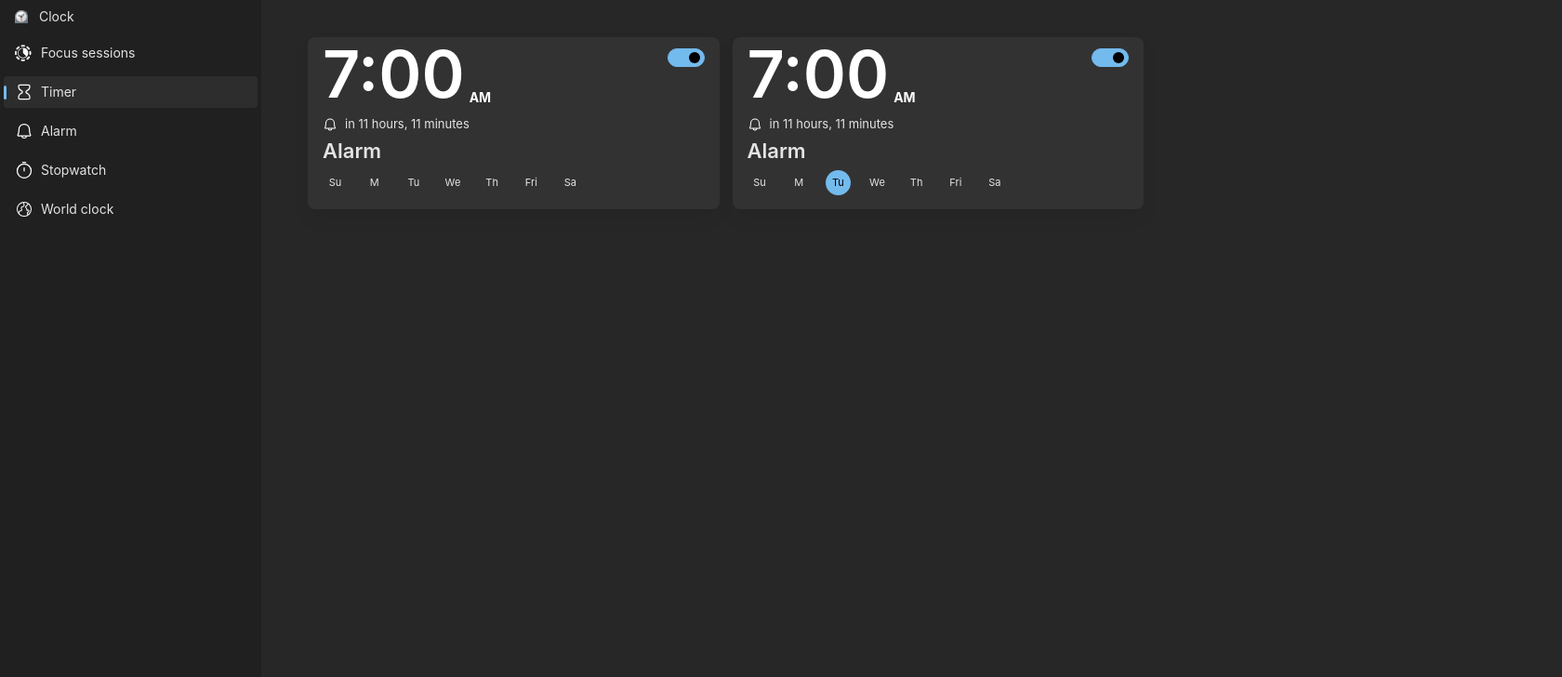
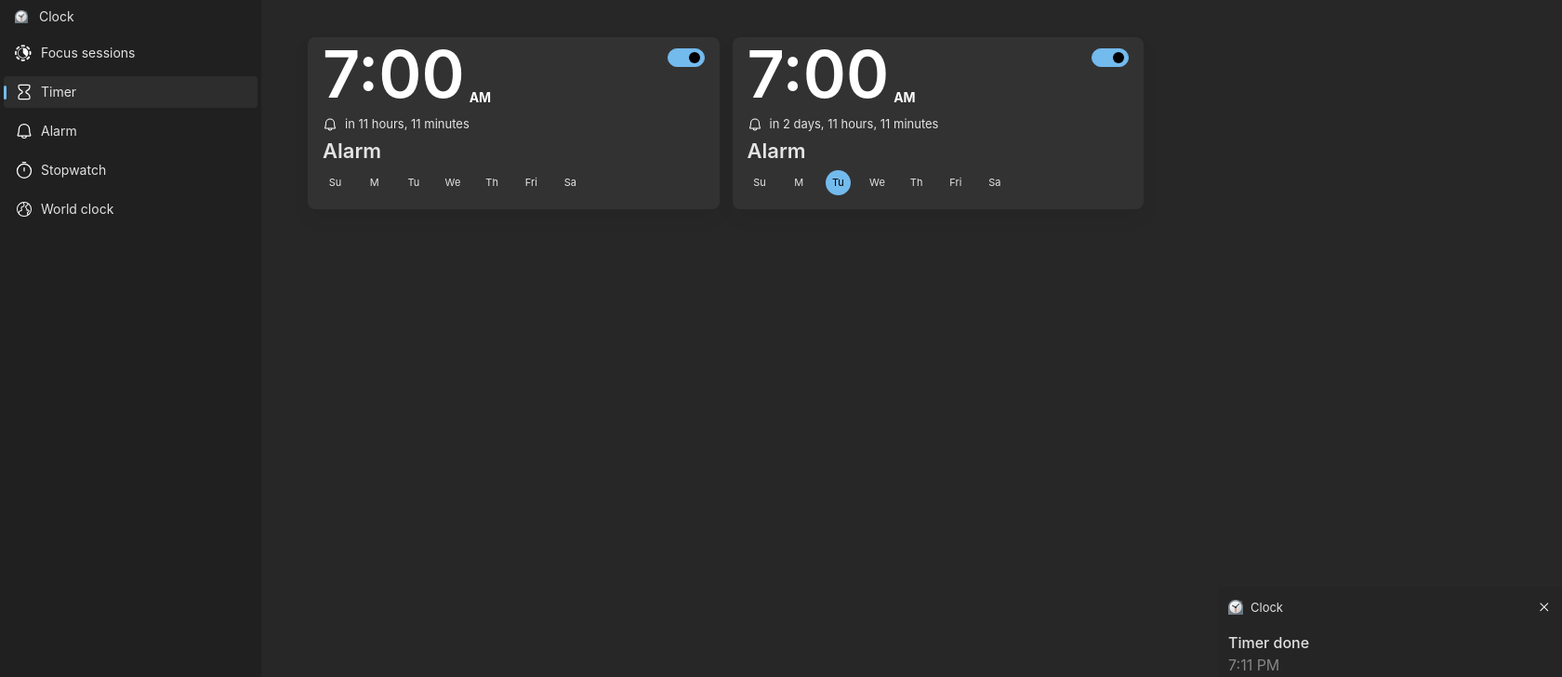
Before and after one commit to m0nt34/windows_clock_app, a React (Vite) app in the folder client/: page /alarm in a window 1280 px wide. Shown: the top 728 px of the page at 93% size, 1680 px wide, since content can reach past the window. Built offline with nearby package versions, Linux system fonts and the light colour scheme.

Commit message:
dismiss ui nad functionality

```diff
--- a/client/src/assets/icons/Xmark.jsx
+++ b/client/src/assets/icons/Xmark.jsx
@@ -1,12 +1,13 @@
 import React, { memo } from "react";
 
-const Xmark = ({ color = "white" }) => {
+const Xmark = ({ color = "white" ,className=""}) => {
   return (
     <svg
       xmlns="http://www.w3.org/2000/svg"
       width="1.3em"
       height="1.3em"
       viewBox="0 0 24 24"
+      className={className}
     >
       <path
         fill={color}
--- a/client/src/assets/styles/style.css
+++ b/client/src/assets/styles/style.css
@@ -11,6 +11,8 @@
 }
 body {
   height: 100%;
+
+  overflow-x: hidden;
 }
 
 ::-webkit-scrollbar {
--- /dev/null
+++ b/client/src/components/DismissPopup.jsx
@@ -0,0 +1,41 @@
+import React from "react";
+import Clock from "../assets/images/clock.png";
+import Xmark from "../assets/icons/Xmark";
+import { useDismissPopup } from "../store/useDismissPopup";
+const DismissPopup = () => {
+  const { showDismiss, setShowDismiss, dismissName } = useDismissPopup();
+  return (
+    <div
+      className={`absolute select-none ${
+        showDismiss ? "right-3" : "right-[-400px]"
+      } bottom-3 bg-[#252525] w-[370px] border border-[#252525] rounded-sm px-[10px] py-2 transition-all duration-200`}
+    >
+      <header className="flex justify-between pt-1">
+        <div className="flex items-center text-[13px] gap-2">
+          <img src={Clock} className="h-4" />
+          <p>Clock</p>
+        </div>
+        <button onClick={setShowDismiss} className="hover:text-white text-[12px]">
+          <Xmark />
+        </button>
+      </header>
+      <div className="flex flex-col py-4 mb-2">
+        <h1 className="font-medium">Timer done</h1>
+        <p className="flex items-center text-[#868686] leading-[16px] mb-1">
+          {dismissName}
+        </p>
+        <p className="flex items-center text-[#868686] leading-[16px]">
+          7:11 PM
+        </p>
+      </div>
+      <button
+        onClick={setShowDismiss}
+        className="bg-[#515151] border-[2px] border-[#515151] text-sm py-1 font-medium w-full hover:border-[#999999]"
+      >
+        Dismiss
+      </button>
+    </div>
+  );
+};
+
+export default DismissPopup;
--- a/client/src/pages/alarm/Alarm.jsx
+++ b/client/src/pages/alarm/Alarm.jsx
@@ -2,6 +2,7 @@ import React, { useState } from "react";
 import AddEditButtons from "../../components/AddEditButtons";
 import Popup from "./popup/Popup";
 import CustomAlarm from "./CustomAlarm";
+import DismissPopup from "../../components/DismissPopup";
 const Alarm = () => {
   const [alarms, setAlarms] = useState([
     {
@@ -112,6 +113,7 @@ const Alarm = () => {
       </div>
       <AddEditButtons />
       <Popup setAlarms={setAlarms} />
+      <DismissPopup />
     </div>
   );
 };
--- a/client/src/pages/alarm/CalculateAlarmTriggerTime.jsx
+++ b/client/src/pages/alarm/CalculateAlarmTriggerTime.jsx
@@ -1,47 +1,47 @@
-import React from "react";
+import React, { useEffect, useState } from "react";
 import { getCurrentTime } from "../../utils/getCurrentTime";
+import {
+  calculateTimeDifferenceForNonRepeat,
+  calculateTimeDifferenceForRepeat,
+} from "../../utils/getAlarmTime";
+import { checkIfPlural } from "../../utils/checkIfPlural";
 
-const calculateTimeDifference = (currentTime, alarmTime) => {
-  const now = new Date(
-    `${currentTime.month} ${currentTime.day}, ${currentTime.year} ${currentTime.hour}:${currentTime.minute} ${currentTime.dayPeriod}`
-  );
-  console.log(now);
-
-  const alarmDate = new Date(
-    `${now.toDateString()} ${alarmTime.hour}:${alarmTime.minute} ${alarmTime.period}`
-  );
-  console.log(alarmDate);
-
-  if (alarmDate <= now) {
-    alarmDate.setDate(alarmDate.getDate() + 1);
-  }
-
-  const diffInMs = alarmDate - now;
-
-  const diffInHours = Math.floor(diffInMs / (1000 * 60 * 60));
-  const diffInMinutes = Math.floor((diffInMs % (1000 * 60 * 60)) / (1000 * 60));
-
-  return { hours: diffInHours, minutes: diffInMinutes };
+const formatTimeDifference = ({ days, hours, minutes }) => {
+  const parts = [];
+  if (days) parts.push(`${days} day${checkIfPlural(days) ? "s" : ""}`);
+  if (hours) parts.push(`${hours} hour${checkIfPlural(hours) ? "s" : ""}`);
+  if (minutes)
+    parts.push(`${minutes} minute${checkIfPlural(minutes) ? "s" : ""}`);
+  return parts.join(", ");
 };
 
+const CalculateAlarmTriggerTime = ({ alarm }) => {
+  const [timeDifference, setTimeDifference] = useState({
+    days: 0,
+    hours: 0,
+    minutes: 0,
+  });
 
-const CalculateAlarmTriggerTime = ({ alarm }) => {
-  const currentTime = getCurrentTime();
-  const { time, days } = alarm;
+  useEffect(() => {
+    const interval = setInterval(() => {
+      const currentTime = getCurrentTime();
+      const { days, hours, minutes } = alarm.days.repeat
+        ? calculateTimeDifferenceForRepeat(
+            currentTime,
+            alarm.time,
+            alarm.days.days
+          )
+        : calculateTimeDifferenceForNonRepeat(currentTime, alarm.time);
+      setTimeDifference({ days, hours, minutes });
+    }, 1000);
 
-  const alarmTime = {
-    hour: time.hours,
-    minute: time.minutes,
-    period: time.period,
-  };
-
-  const { hours, minutes } = calculateTimeDifference(currentTime, alarmTime);
+    return () => clearInterval(interval);
+  }, [alarm.time, alarm.days.repeat, alarm.days.days]);
 
   return (
     <div className="text-[13px] leading-[18px]">
-      {`in ${hours} hours, ${minutes} minutes`}
+      in {formatTimeDifference(timeDifference)}
     </div>
   );
 };
-
 export default CalculateAlarmTriggerTime;
--- a/client/src/pages/alarm/CustomAlarm.jsx
+++ b/client/src/pages/alarm/CustomAlarm.jsx
@@ -6,10 +6,11 @@ import { padZero } from "../../utils/PadZero";
 import ShowWeekDays from "./ShowWeekDays";
 import Bell from "../../assets/icons/Bell";
 import CalculateAlarmTriggerTime from "./CalculateAlarmTriggerTime";
+import { useDismissPopup } from "../../store/useDismissPopup";
 const CustomAlarm = ({ id, alarm, setAlarms }) => {
   const { setShow } = useShowPopup();
   const { edit, setEditTimer } = useEdit();
-
+  const { setShowDismiss } = useDismissPopup();
   const handleDelete = (e) => {
     e.stopPropagation();
     setAlarms((prev) => {
@@ -28,6 +29,7 @@ const CustomAlarm = ({ id, alarm, setAlarms }) => {
         id === i ? { ...alarm, disabled: !alarm.disabled } : alarm
       )
     );
+    setShowDismiss();
   };
   return (
     <div
--- /dev/null
+++ b/client/src/store/useDismissPopup.jsx
@@ -0,0 +1,8 @@
+import { create } from "zustand";
+
+export const useDismissPopup = create((set) => ({
+  showDismiss: false,
+  dismissName: "",
+  setShowDismiss: () => set((state) => ({ showDismiss: !state.showDismiss })),
+  setName: (name) => set(() => ({ dismissName: name })),
+}));
--- /dev/null
+++ b/client/src/utils/checkIfPlural.jsx
@@ -0,0 +1,6 @@
+export const checkIfPlural = (value) => {
+  if (value > 1) {
+    return true;
+  }
+  return false;
+};
--- /dev/null
+++ b/client/src/utils/getAlarmTime.jsx
@@ -0,0 +1,65 @@
+export const calculateTimeDifferenceForNonRepeat = (currentTime, alarmTime) => {
+  const now = new Date(
+    `${currentTime.month} ${currentTime.day}, ${currentTime.year} ${currentTime.hour}:${currentTime.minute} ${currentTime.dayPeriod}`
+  );
+
+  const alarmDate = new Date(
+    `${now.toDateString()} ${alarmTime.hours}:${alarmTime.minutes} ${
+      alarmTime.period
+    }`
+  );
+
+  if (alarmDate <= now) {
+    alarmDate.setDate(alarmDate.getDate() + 1);
+  }
+
+  const diffInMs = alarmDate - now;
+
+  const diffDays = Math.floor(diffInMs / (1000 * 60 * 60 * 24));
+  const diffInHours = Math.floor(
+    (diffInMs % (1000 * 60 * 60 * 24)) / (1000 * 60 * 60)
+  );
+  const diffInMinutes = Math.floor((diffInMs % (1000 * 60 * 60)) / (1000 * 60));
+
+  return { days: diffDays, hours: diffInHours, minutes: diffInMinutes };
+};
+
+export const calculateTimeDifferenceForRepeat = (
+  currentTime,
+  alarmTime,
+  repeatDays
+) => {
+  const now = new Date(
+    `${currentTime.month} ${currentTime.day}, ${currentTime.year} ${currentTime.hour}:${currentTime.minute} ${currentTime.dayPeriod}`
+  );
+
+  const currentDayIndex = now.getDay();
+  let daysUntilNextAlarm = null;
+
+  for (let i = 0; i < 7; i++) {
+    const checkDayIndex = (currentDayIndex + i) % 7;
+    if (repeatDays[checkDayIndex].status) {
+      daysUntilNextAlarm = i;
+      break;
+    }
+  }
+
+  const nextAlarmDate = new Date(now);
+  nextAlarmDate.setDate(now.getDate() + daysUntilNextAlarm);
+  nextAlarmDate.setHours(
+    alarmTime.hours +
+      (alarmTime.period === "PM" && alarmTime.hours !== 12 ? 12 : 0),
+    alarmTime.minutes,
+    0,
+    0
+  );
+
+  const diffInMs = nextAlarmDate - now;
+  const diffInDays = Math.floor(diffInMs / (1000 * 60 * 60 * 24));
+  const diffInHours = Math.floor(
+    (diffInMs % (1000 * 60 * 60 * 24)) / (1000 * 60 * 60)
+  );
+  const diffInMinutes = Math.floor((diffInMs % (1000 * 60 * 60)) / (1000 * 60));
+
+  return { days: diffInDays, hours: diffInHours, minutes: diffInMinutes };
+};
```
